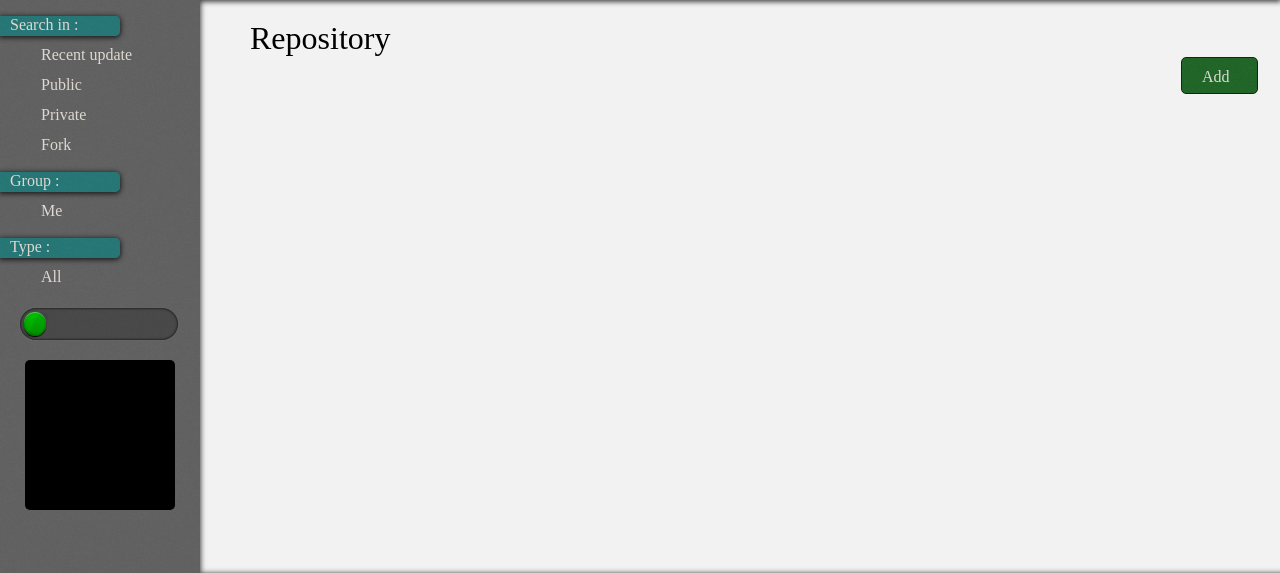
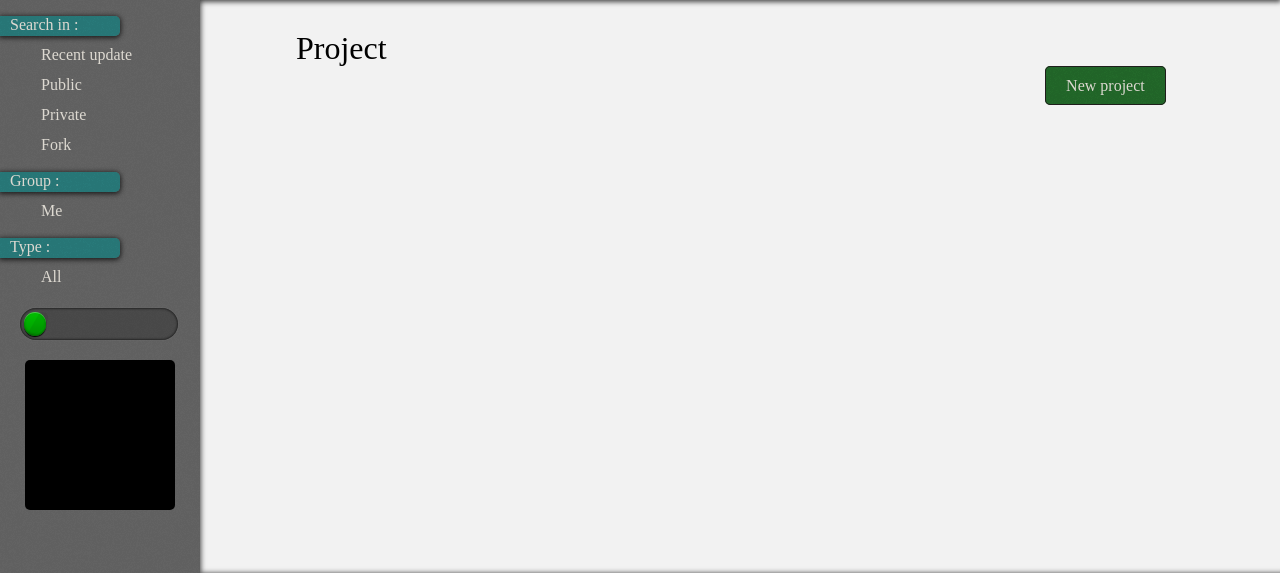
Before and after one commit to Gspohu/gitmh, a PHP site: page /index_user?in=1 in a window 1280 px wide. Shown: the part 65-638 px from the top of the page. Run offline with PHP 8.4, Linux system fonts and the light colour scheme; the visitor is signed in with stand-in values (Sample User, id 1); data that the repository does not hold is empty; some web fonts are replaced.

Commit message:
Amélioration du front pour la page index_user

```diff
--- a/css/repo_perso.css
+++ b/css/index_user.css
@@ -77,10 +77,9 @@
 .repo_list
 {
 	position: relative;
-	width: calc(100% - 300px);
-	margin-left: 50px;
-	margin-top: 20px;
-	margin-right: 50px;
+	width: calc(85% - 200px);
+	margin-top: 30px;
+	margin-right: 7.5%;
 }
 
 .repo_list_title
@@ -88,21 +87,21 @@
         position: relative;
 	color: black;
 	font-size: xx-large;
+	margin-bottom: 10px;
 }
 
 .repo_list_add_repo
 {
 	position: relative;
-	left: 95%;
-	top: 0px;
-	height: 15px;
-        width: 35px;
+	left: calc(99% - 130px);
+	height: 25px;
         color: #DDD9D1;
         background-image: url(../images/texture_connexion.png);
         border-radius: 5px;
         padding: 10px 20px 10px 20px;
         border: solid #1F1E1C 1px;
         text-decoration: none;
+	text-align: center;
 }
 
 .repo_list_add_repo:hover
--- a/index_user.php
+++ b/index_user.php
@@ -12,7 +12,7 @@
 		<link href="css/modification.css" rel="stylesheet" />
 		<link href="css/nav_bar_no_log.css" rel="stylesheet" />
 		<link href="css/search.css" rel="stylesheet" />
-		<link href="css/repo_perso.css" rel="stylesheet" />
+		<link href="css/index_user.css" rel="stylesheet" />
 		<link href="css/footer.css" rel="stylesheet" />
         </head>
 
--- a/view/body/index_user.php
+++ b/view/body/index_user.php
@@ -52,13 +52,11 @@
 
 <div class="repo_list">
         <div class="repo_list_title">
-                Repository
+                Project
         </div>
 
-	<a href="add-repo">
-	        <div class="repo_list_add_repo">
-        	        Add
-        	</div>
+	<a class="repo_list_add_repo" href="add-repo">
+        	        New project
 	</a>
 
         <?php
```
